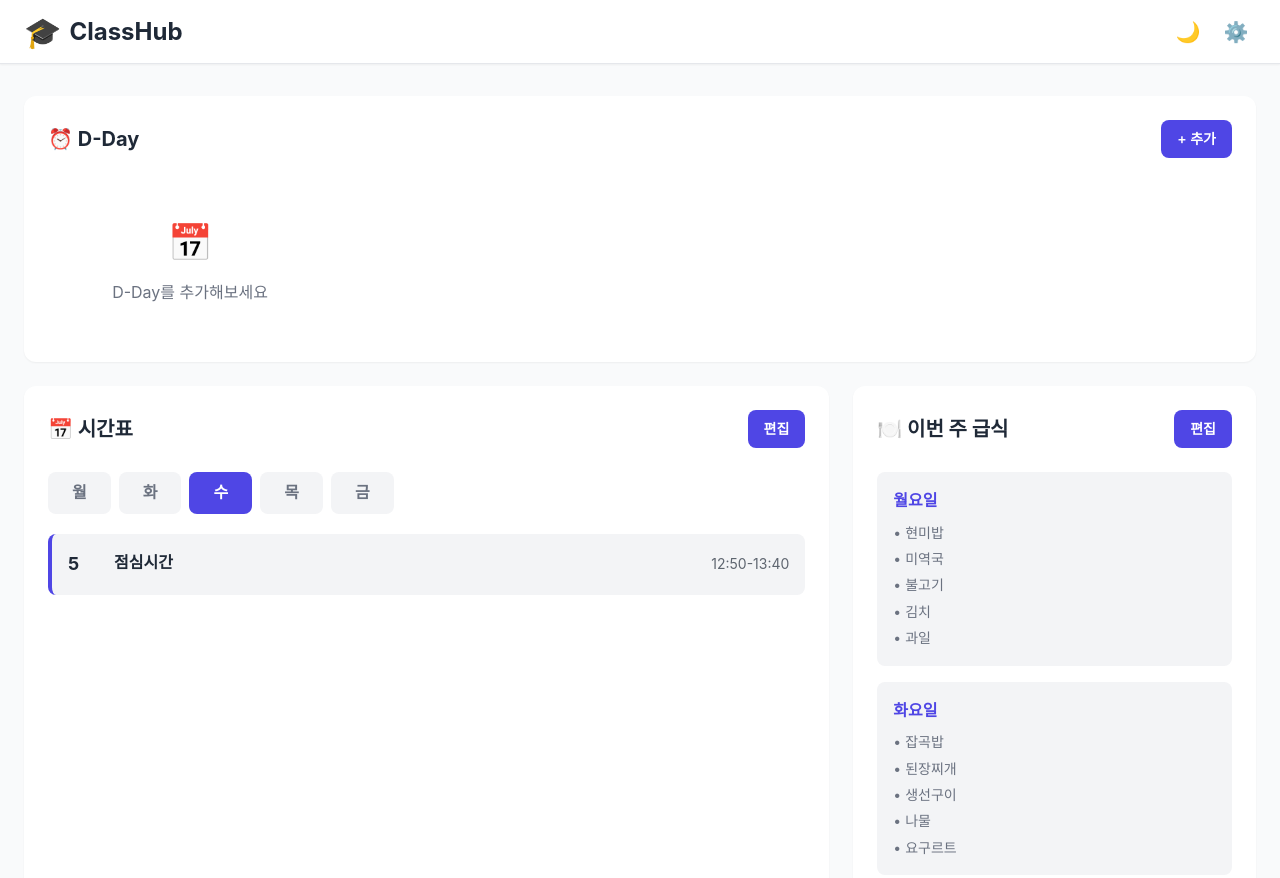
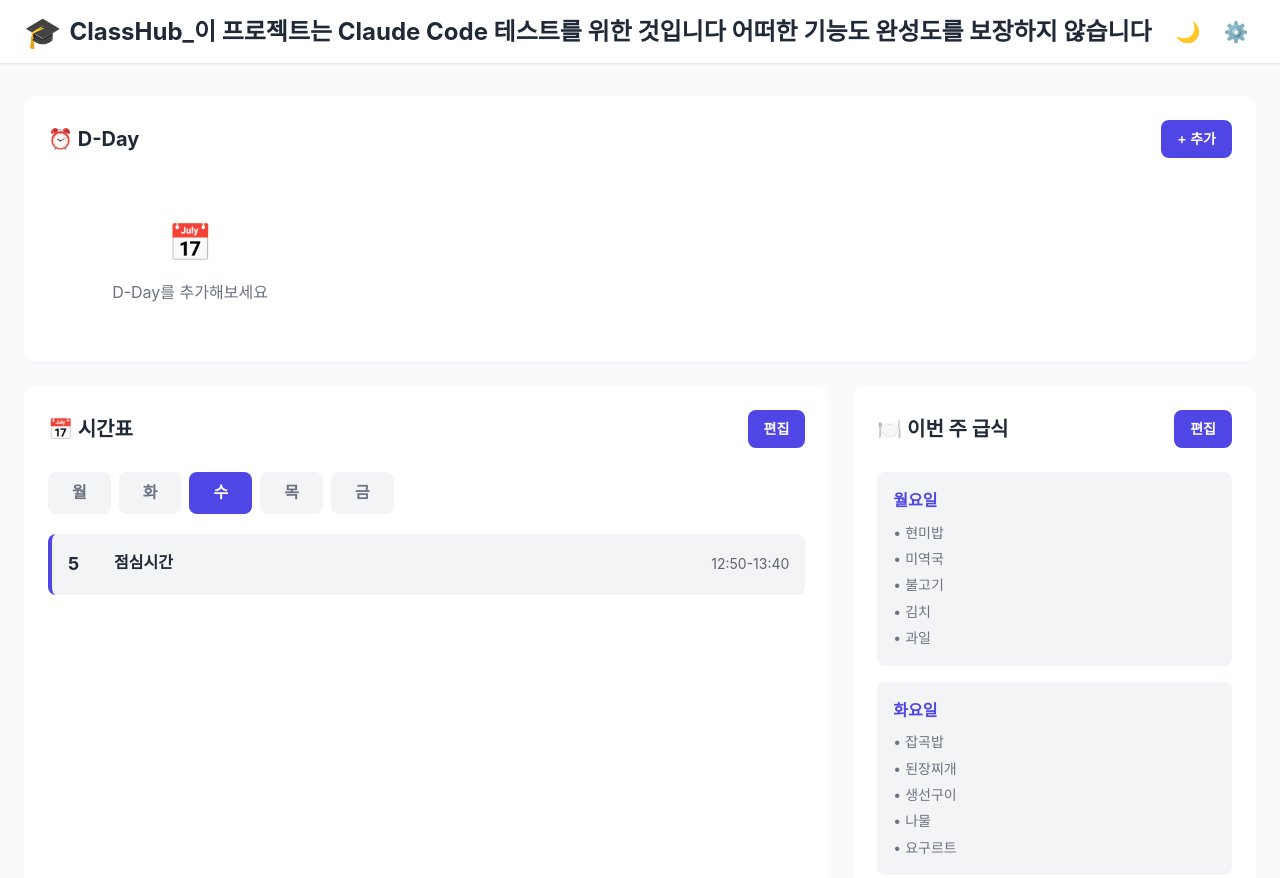
Before and after one commit to pycodinglec/school_revolution_prototype, a plain HTML site: page index.html in a window 1280 px wide. Shown: the top 878 px of the page. Drawn offline with Linux system fonts and the light colour scheme.

Commit message:
Update title and logo text in index.html

```diff
--- a/index.html
+++ b/index.html
@@ -6,7 +6,7 @@
     <meta name="description" content="학급 종합 관리 시스템 - 시간표, D-Day, 급식, 타이머, 성적계산기">
     <meta name="keywords" content="학교, 시간표, 급식, 성적계산, 학급관리">
     <meta name="author" content="ClassHub">
-    <title>ClassHub - 학급 종합 관리 시스템</title>
+    <title>이 프로젝트는 Claude Code 테스트를 위한 것입니다 어떠한 기능도 완성도를 보장하지 않습니다 </title>
 
     <!-- CSS -->
     <link rel="stylesheet" href="css/reset.css">
@@ -24,7 +24,7 @@
             <div class="header-content">
                 <h1 class="logo">
                     <span class="logo-icon">🎓</span>
-                    <span class="logo-text">ClassHub</span>
+                    <span class="logo-text">ClassHub_이 프로젝트는 Claude Code 테스트를 위한 것입니다 어떠한 기능도 완성도를 보장하지 않습니다 </span>
                 </h1>
                 <div class="header-actions">
                     <button class="btn-icon" id="themeToggle" aria-label="다크모드 전환">
```
